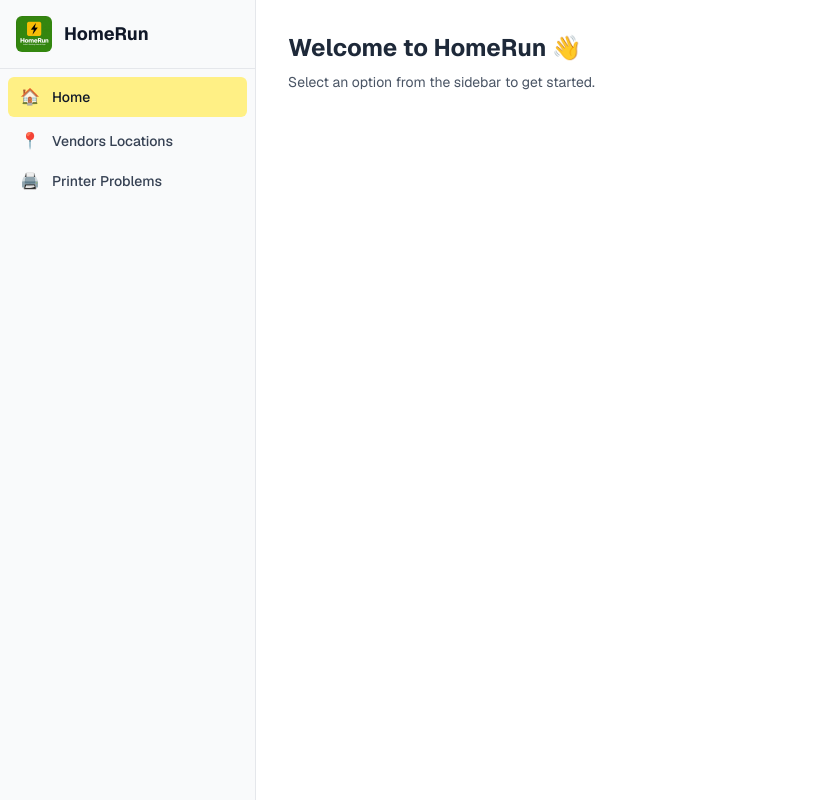
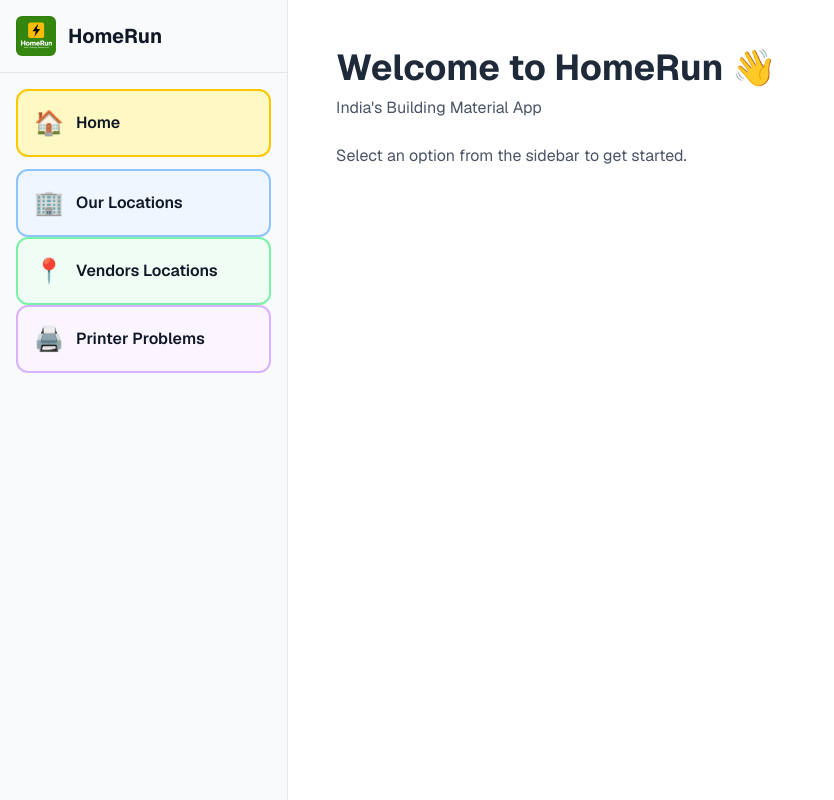
Before and after one commit to tharunpotla-code/Inward, a Next.js app: page / in a window 1280 px wide. Shown: the whole page, without its empty margins (0-834 px from the left). Built offline with nearby package versions, Linux system fonts and the light colour scheme.

Commit message:
add Our Locations button and restyle sidebar

```diff
--- a/app/page.tsx
+++ b/app/page.tsx
@@ -5,33 +5,45 @@
 export default function Home() {
   return (
     <div className="min-h-screen flex bg-white text-gray-800 font-sans">
-      <aside className="w-64 bg-gray-50 border-r border-gray-200 min-h-screen flex flex-col">
+      <aside className="w-72 bg-gray-50 border-r border-gray-200 min-h-screen flex flex-col">
         <div className="p-4 border-b border-gray-200 flex items-center gap-3">
-          <Image src="/logo.png" alt="HomeRun Logo" width={36} height={36} className="rounded-md" />
-          <h1 className="text-lg font-bold text-gray-900">HomeRun</h1>
+          <Image src="/logo.png" alt="HomeRun Logo" width={40} height={40} className="rounded-md" />
+          <h1 className="text-xl font-bold text-gray-900">HomeRun</h1>
         </div>
-        <nav className="p-2 space-y-1 flex-1">
-          <button className="w-full flex items-center gap-3 px-3 py-2 rounded-md bg-yellow-200 text-gray-900 text-sm font-medium">
-            <span className="text-base">🏠</span>
+        <nav className="p-4 space-y-3 flex-1">
+          <button className="w-full flex items-center gap-3 px-4 py-4 rounded-xl bg-yellow-100 border-2 border-yellow-400 text-gray-900 text-base font-semibold">
+            <span className="text-2xl">🏠</span>
             <span>Home</span>
           </button>
+
+          <Link href="/our-locations">
+            <div className="w-full flex items-center gap-3 px-4 py-4 rounded-xl bg-blue-50 border-2 border-blue-300 text-gray-900 text-base font-semibold cursor-pointer hover:bg-blue-100">
+              <span className="text-2xl">🏢</span>
+              <span>Our Locations</span>
+            </div>
+          </Link>
+
           <Link href="/vendor-locations">
-            <div className="w-full flex items-center gap-3 px-3 py-2 rounded-md text-gray-700 hover:bg-gray-200 text-sm font-medium cursor-pointer">
-              <span className="text-base">📍</span>
+            <div className="w-full flex items-center gap-3 px-4 py-4 rounded-xl bg-green-50 border-2 border-green-300 text-gray-900 text-base font-semibold cursor-pointer hover:bg-green-100">
+              <span className="text-2xl">📍</span>
               <span>Vendors Locations</span>
             </div>
           </Link>
+
           <Link href="/printer-problems">
-            <div className="w-full flex items-center gap-3 px-3 py-2 rounded-md text-gray-700 hover:bg-gray-200 text-sm font-medium cursor-pointer">
-              <span className="text-base">🖨️</span>
+            <div className="w-full flex items-center gap-3 px-4 py-4 rounded-xl bg-purple-50 border-2 border-purple-300 text-gray-900 text-base font-semibold cursor-pointer hover:bg-purple-100">
+              <span className="text-2xl">🖨️</span>
               <span>Printer Problems</span>
             </div>
           </Link>
         </nav>
       </aside>
-      <main className="flex-1 p-8">
-        <h1 className="text-2xl font-bold mb-2">Welcome to HomeRun 👋</h1>
-        <p className="text-gray-600 text-sm">
+      <main className="flex-1 p-12">
+        <h1 className="text-4xl font-bold mb-2">Welcome to HomeRun 👋</h1>
+        <p className="text-gray-600 text-base mb-6">
+          India&apos;s Building Material App
+        </p>
+        <p className="text-gray-600 text-base">
           Select an option from the sidebar to get started.
         </p>
       </main>
```
